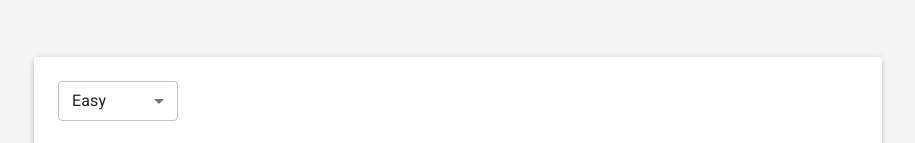
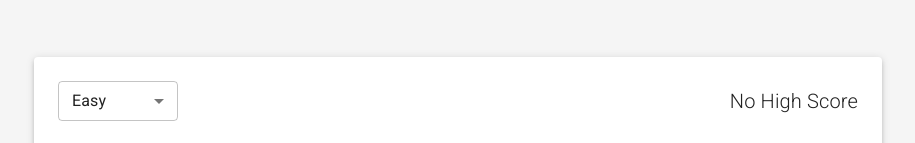
Before and after one commit to binesh-b0/memory-game, a React (Vite) app: page / in a window 1280 px wide. Shown: the part 192-335 px from the top of the page, without its empty margins (182-1097 px from the left). Built offline with nearby package versions, Linux system fonts and the light colour scheme.

Commit message:
added high score

```diff
--- a/src/App.tsx
+++ b/src/App.tsx
@@ -1,5 +1,6 @@
 import { useEffect, useState } from 'react';
 import useGameLogic from './hooks/useGameLogic';
+import { useHighScores } from './hooks/useHighScores';
 import Card from './components/Card';
 import {
   CircularProgress,
@@ -14,7 +15,11 @@ import {
   DialogTitle,
   DialogContent,
   DialogActions,
-  Tooltip
+  Tooltip,
+  List,
+  ListItem,
+  ListItemText,
+  ListItemButton
 } from '@mui/material';
 import type { SelectChangeEvent } from '@mui/material';
 import AccessTimeIcon from '@mui/icons-material/AccessTime';
@@ -35,6 +40,9 @@ export default function App() {
   const [timeLeft, setTimeLeft] = useState(timeLimit);
   const [gameStarted, setGameStarted] = useState(false);
   const [showGameOver, setShowGameOver] = useState(false);
+  const { highScores, addHighScore } = useHighScores();
+  const [modalOpen, setModalOpen] = useState(false);
+
 
   const handleDifficultyChange = (event: SelectChangeEvent<keyof typeof DIFFICULTY_SETTINGS>) => {
     setDifficulty(event.target.value as keyof typeof DIFFICULTY_SETTINGS);
@@ -63,6 +71,9 @@ export default function App() {
       setShowGameOver(true);
       setGameStarted(false);
     }
+    if (matches.length === pairs) {
+      addHighScore('Player', moves, timeLeft);
+    }
   }, [gameOver, timeLeft, moves, moveLimit]);
 
   // Reset game state
@@ -78,6 +89,11 @@ export default function App() {
       setGameStarted(true);
     }
   }, [moves, gameStarted]);
+
+  const latestHighScore = highScores.reduce((latest, score) => {
+    return score.moves < latest.moves ? score : latest;
+  }, highScores[0]);
+
 
   return (
     <Container
@@ -139,6 +155,31 @@ export default function App() {
             <MenuItem value="medium">Medium</MenuItem>
             <MenuItem value="hard">Hard</MenuItem>
           </Select>
+          {/* High Score */}
+          <Typography
+          variant="h6"
+           sx={{ fontWeight: 'light', cursor: 'pointer' }}
+           onClick={() => setModalOpen(true)}
+           >
+            {latestHighScore ? `Top: ${latestHighScore.moves} moves` : 'No High Score'}
+          </Typography>
+          <Dialog open={modalOpen} onClose={() => setModalOpen(false)}>
+        <DialogTitle>High Scores</DialogTitle>
+        <DialogContent>
+          <List sx={{ p: 0 }} disablePadding>
+          {highScores.map((score, index) => (
+            <ListItem key={score.timestamp}>
+              <ListItemButton>
+              {index + 1}. {score.name} - {score.moves} moves
+              </ListItemButton>
+            </ListItem>
+          ))}
+          </List>
+        </DialogContent>
+        <DialogActions>
+          <Button onClick={() => setModalOpen(false)}>Close</Button>
+        </DialogActions>
+      </Dialog>
         </Box>
 
         {/* Game Stats (Graphical Metrics) */}
--- /dev/null
+++ b/src/hooks/useHighScores.ts
@@ -0,0 +1,28 @@
+import { useState, useEffect } from 'react';
+import { loadHighScores, saveHighScores } from '../utils/storage';
+
+type HighScore = {
+  name: string;
+  moves: number;
+  timeLeft: number;
+  timestamp: number;
+};
+
+export const useHighScores = () => {
+  const [highScores, setHighScores] = useState<HighScore[]>([]);
+
+  useEffect(() => {
+    setHighScores(loadHighScores());
+  }, []);
+
+  const addHighScore = (name: string, moves: number, timeLeft: number) => {
+    const newScore = { name, moves, timeLeft, timestamp: Date.now() };
+    const updatedScores = [...highScores, newScore]
+      .sort((a, b) => a.moves - b.moves)
+      .slice(0, 10);
+    setHighScores(updatedScores);
+    saveHighScores(updatedScores);
+  };
+
+  return { highScores, addHighScore };
+};
--- /dev/null
+++ b/src/utils/storage.ts
@@ -0,0 +1,17 @@
+type HighScore = {
+    name: string;
+    moves: number;
+    timeLeft: number;
+    timestamp: number;
+  };
+
+  const HIGH_SCORES_KEY = 'memoryGameHighScores';
+
+  export const loadHighScores = (): HighScore[] => {
+    const data = localStorage.getItem(HIGH_SCORES_KEY);
+    return data ? JSON.parse(data) : [];
+  };
+
+  export const saveHighScores = (scores: HighScore[]): void => {
+    localStorage.setItem(HIGH_SCORES_KEY, JSON.stringify(scores));
+  };
```
